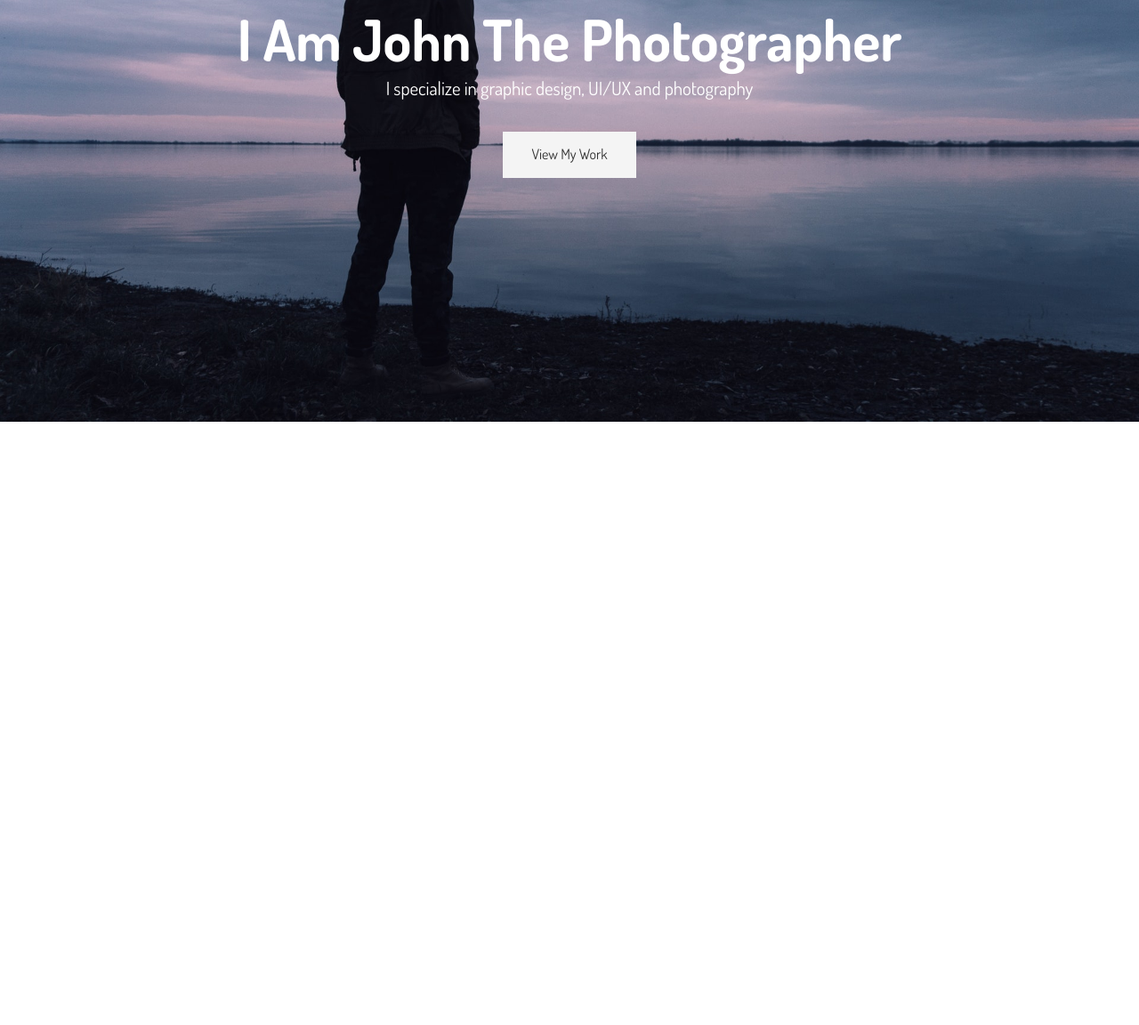
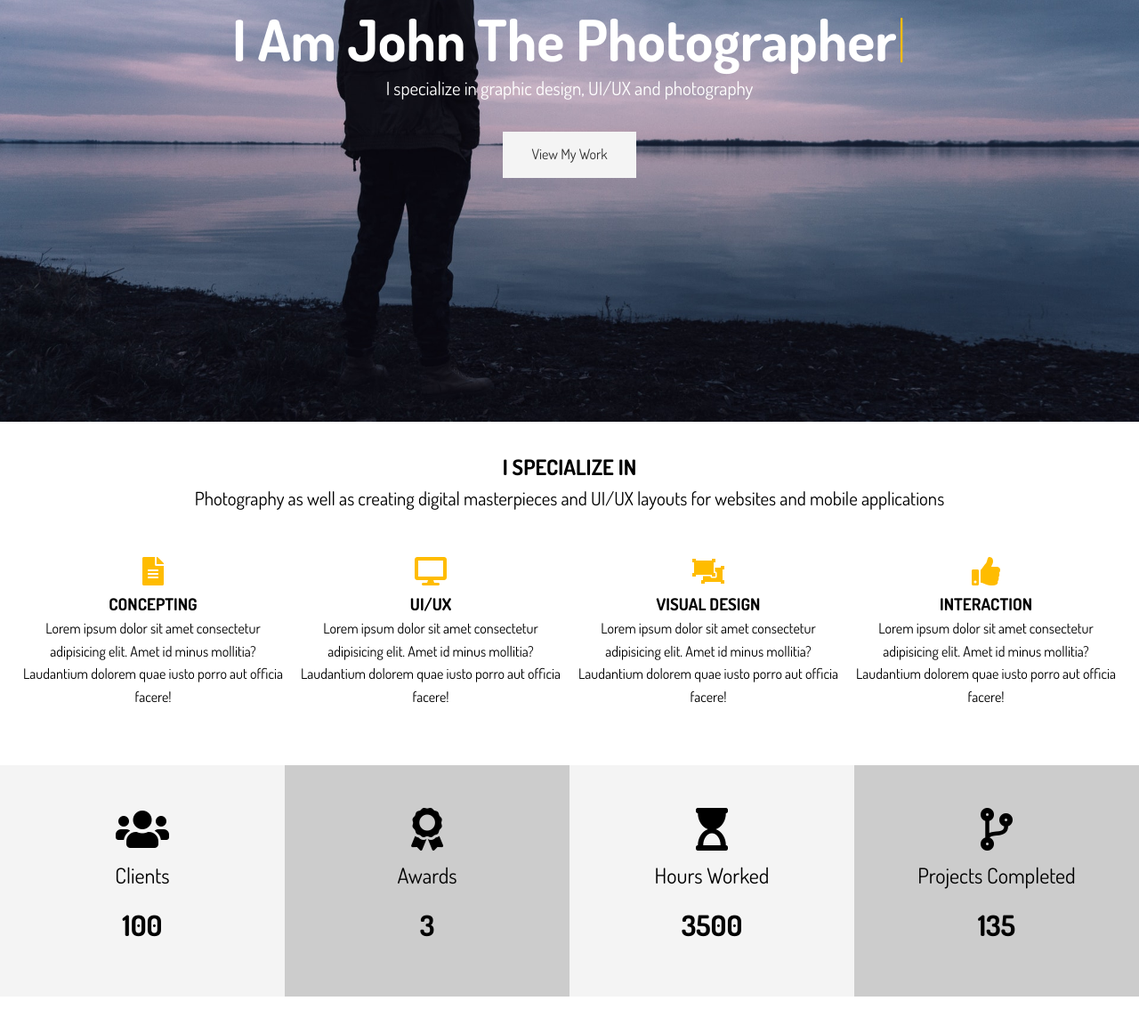
Before and after one commit to nia-ja/Sass-Portfolio-Website, a website: page dist/index.html in a window 1280 px wide. Shown: the part 326-1478 px from the top of the page at 89% size. Before the commit the page ends 800 px from the top, so only its background shows below. Drawn offline with Linux system fonts and the light colour scheme.

Commit message:
Section B of the home page, padding and margin utility classes

```diff
--- a/scss/_utilities.scss
+++ b/scss/_utilities.scss
@@ -39,6 +39,7 @@ input[class^="btn-"]:hover {
   background-color: $main-color;
 }
 
+// Text
 .lead {
   font-size: 1.3rem;
   margin-bottom: 2rem;
@@ -47,3 +48,35 @@ input[class^="btn-"]:hover {
 .text-center {
   text-align: center;
 }
+
+// Padding
+.py {
+  &-1 {
+    padding: 1rem 0;
+  }
+  &-2 {
+    padding: 2rem 0;
+  }
+  &-3 {
+    padding: 3rem 0;
+  }
+  &-4 {
+    padding: 4rem 0;
+  }
+}
+
+// Margin
+.my {
+  &-1 {
+    margin: 1rem 0;
+  }
+  &-2 {
+    margin: 2rem 0;
+  }
+  &-3 {
+    margin: 3rem 0;
+  }
+  &-4 {
+    margin: 4rem 0;
+  }
+}
--- a/scss/main.scss
+++ b/scss/main.scss
@@ -90,10 +90,78 @@ img {
         font-size: 4rem;
         line-height: 1.2;
       }
+      // Static cursor
+      //   .txt-type .txt {
+      //     border-right: 0.2rem solid $main-color;
+      //   }
+
+      //   additional span in html needed
+      .blinking-cursor {
+        font-weight: 100;
+        font-size: 4rem;
+        animation: 1s blink step-end infinite;
+      }
+
+      @keyframes blink {
+        from,
+        to {
+          color: $main-color;
+        }
+        50% {
+          color: transparent;
+        }
+      }
     }
   }
 
-  //   Header Inner
+  // Header Inner
   &-inner {
   }
 }
+
+// Home Sections
+#home {
+  // Home Section A
+  &-a {
+    .specials {
+      margin-top: 3rem;
+      display: grid;
+      gap: 1rem;
+      grid-template-columns: repeat(4, 1fr);
+
+      .fas {
+        color: $main-color;
+        padding-bottom: 0.4rem;
+      }
+    }
+  }
+  // Home Section B
+  &-b {
+    .stats {
+      display: grid;
+      grid-template-columns: repeat(4, 1fr);
+
+      li {
+        line-height: 2;
+
+        &.stats-title {
+          font-size: 1.5rem;
+        }
+
+        &.stats-number {
+          font-size: 2rem;
+          font-weight: bold;
+        }
+      }
+
+      div {
+        &:nth-child(odd) {
+          background-color: $light-color;
+        }
+        &:nth-child(even) {
+          background-color: $medium-color;
+        }
+      }
+    }
+  }
+}
```
Also changed, not shown: dist/css/main.css, dist/index.html, 1 other file.
